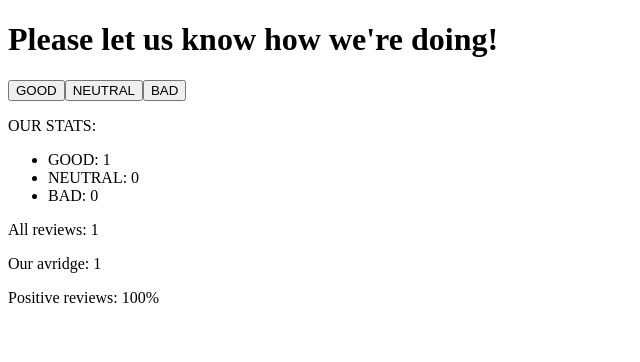
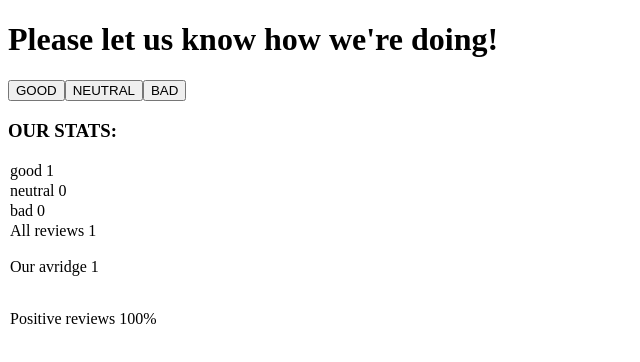
Before and after one commit to sara-czasak/Part1-exercise1.6-1.11-unicafe-, a React (Vite) app in the folder unicafe_project/: page / in a window 1280 px wide. Both pictures are taken after a click on the button "GOOD". Shown: the top 362 px of the page, without its empty margins (0-640 px from the left). Built offline with nearby package versions, Linux system fonts and the light colour scheme.

Commit message:
course exercise 1.11

```diff
--- a/unicafe_project/src/App.jsx
+++ b/unicafe_project/src/App.jsx
@@ -2,12 +2,12 @@ import { use, useState } from 'react'
 
 const Average = ({points, totalReviews}) => {
   const averageReviews= points / totalReviews
-  return <p>Our avridge: {averageReviews}</p>
+  return <p>Our avridge {averageReviews}</p>
 }
 
 const PositivePercent = ({positiveReviews, totalReviews}) => {
   const percent = (positiveReviews / totalReviews) * 100
-  return <p>Positive reviews: {percent}%</p>
+  return <p>Positive reviews {percent}%</p>
 }
 
 const Statistics = ({good, neutral, bad, totalReviews, points, positiveReviews}) => {
@@ -20,15 +20,15 @@ const Statistics = ({good, neutral, bad, totalReviews, points, positiveReviews})
   }
   else {
     return <div>
-    <p>OUR STATS:</p>
-      <ul>
-        <li>GOOD: {good}</li>
-        <li>NEUTRAL: {neutral}</li>
-        <li>BAD: {bad}</li>
-      </ul>
-      <p>All reviews: {totalReviews}</p>
-      <Average points={points} totalReviews={totalReviews}></Average>
-      <PositivePercent positiveReviews={positiveReviews} totalReviews={totalReviews}></PositivePercent>
+          <h3>OUR STATS:</h3>
+      <table>
+        <tr>good {good}</tr>
+        <tr>neutral {neutral}</tr>
+        <tr>bad {bad}</tr>
+        <tr>All reviews {totalReviews}</tr>
+        <tr><Average points={points} totalReviews={totalReviews}></Average></tr>
+        <tr><PositivePercent positiveReviews={positiveReviews} totalReviews={totalReviews}></PositivePercent></tr>
+      </table>
   </div>
   }
 }
```
